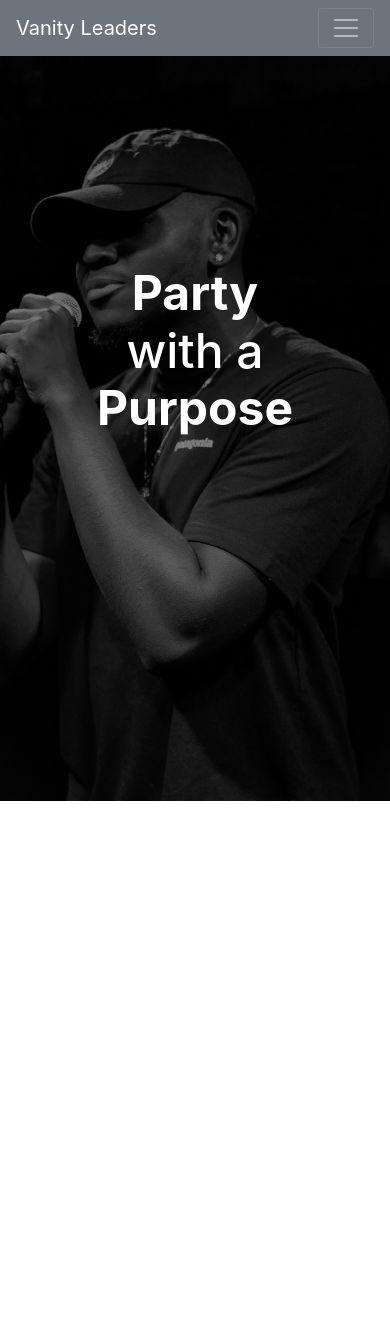
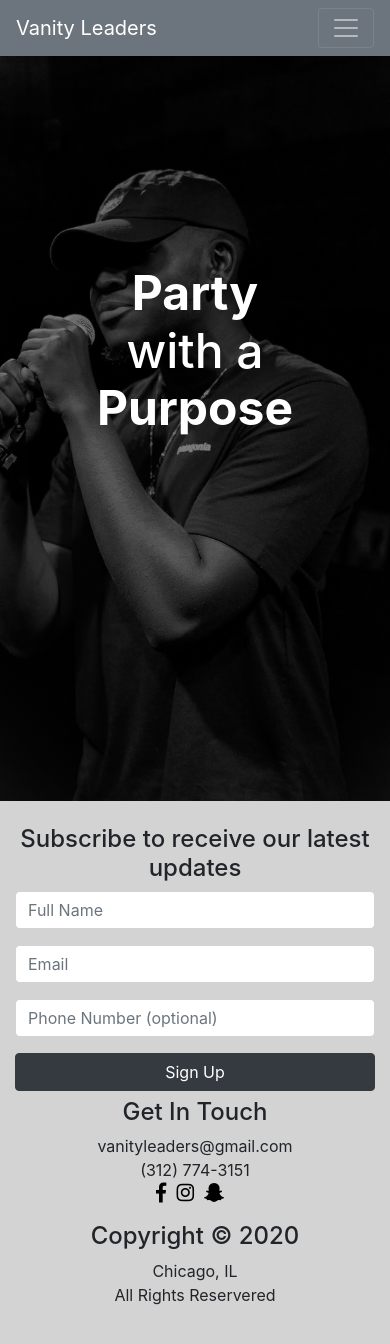
Before and after one commit to wmireku21/vanityleaders, a React (Create React App) app in the folder client/: page / in a window 390 px wide. Shown: the top 1344 px of the page. Before the commit the page ends 844 px from the top, so only its background shows below. Built offline with nearby package versions, Linux system fonts and the light colour scheme.

Commit message:
newsletter subscription

```diff
--- a/client/public/index.html
+++ b/client/public/index.html
@@ -15,6 +15,11 @@
       user's mobile device or desktop. See https://developers.google.com/web/fundamentals/web-app-manifest/
     -->
     <link rel="manifest" href="%PUBLIC_URL%/manifest.json" />
+    <link
+      rel="stylesheet"
+      href="https://use.fontawesome.com/releases/v5.5.0/css/all.css"
+      integrity="sha384-B4dIYHKNBt8Bc12p+WXckhzcICo0wtJAoU8YZTY5qE0Id1GSseTk6S+L3BlXeVIU"    crossorigin="anonymous"
+    />
     <!--
       Notice the use of %PUBLIC_URL% in the tags above.
       It will be replaced with the URL of the `public` folder during the build.
--- a/client/src/App.js
+++ b/client/src/App.js
@@ -8,6 +8,7 @@ import Events from './components/Events.js';
 import About from './components/About.js';
 import Gallery from './components/Gallery.js';
 import Contact from './components/Contact.js';
+import Bottom from './components/Bottom.js';
 
 import './App.css';
 
@@ -20,6 +21,7 @@ function App() {
       <Route path="/gallery" component={Gallery}/>
       <Route path="/about" component={About}/>
       <Route path="/contact" component={Contact}/>
+      <Bottom/>
     </div>
   );
 }
--- a/client/src/components/Bottom.js
+++ b/client/src/components/Bottom.js
@@ -0,0 +1,173 @@
+import React, { Component } from "react";
+import '../styles/Bottom.css';
+//import axios from 'axios';
+
+
+class Bottom extends Component {
+
+    constructor(props) {
+        super(props);
+        this.state = {
+            name: '',
+            email: '',
+            number: ''
+        }
+
+        this.handleChange = this.handleChange.bind(this);
+        this.handleSubmit = this.handleSubmit.bind(this);
+    }
+
+    handleChange = e => {
+        this.setState({ [e.target.name]: e.target.value })
+    }
+
+    handleSubmit(e) {
+        e.preventDefault();
+
+        const {name, email, number} = this.state;
+        // eslint-disable-next-line
+        {/*axios.post('/signup', {
+          name,
+          email,
+          number
+        }) */}
+
+    }
+
+    render() {
+        return (
+            <div className="footer">
+                <div className="mt-20">
+                    <br></br>
+                </div>
+                <div className="bottom-page" className="container">
+                    <div className="row">
+
+                        <div className="part col">
+                            <h4>Vanity Leaders 2020
+                            </h4>
+                            <p id="copyright"> Chicago, IL <br></br>
+                            Copyright 2020 &copy; Vanity Leaders </p>
+                        </div>
+                        <div className="part col-6" >
+                            <h4> Subscribe to receive our latest updates</h4>
+                            <form action="/signup" method="POST">
+                                <div class="form-group">
+                                    <input
+                                    type="text"
+                                    name="fullName"
+                                    id="full-name"
+                                    class="form-control"
+                                    placeholder="Full Name"
+                                    />
+                                </div>
+                                <div class="form-group">
+                                    <input
+                                    type="email"
+                                    name="email"
+                                    id="email"
+                                    class="form-control"
+                                    placeholder="Email"
+                                    />
+                                </div>
+                                <div class="form-group">
+                                    <input
+                                    type="text"
+                                    name="number"
+                                    id="number"
+                                    class="form-control"
+                                    placeholder="Phone Number (optional)"
+                                    />
+                                </div>
+                                <button id="submit" type="submit" class="btn btn-dark btn-block">
+                                    Sign Up
+                                </button>
+                            </form>
+                        </div>
+                        <div className="part col">
+                           <h4>Get In Touch</h4>
+                           <p>
+                           Vanity Leaders<br></br>
+                           vanityleaders@gmail.com<br></br>
+                           (312) 774-3151
+                           </p>
+                            {/*<a href="/"><FaFacebookF size="18px" color="white" className="mr-3"/></a>
+                            <a href="https://www.instagram.com/vanityleaders/"><FaInstagram size="18px" color="white" className="mr-3"/></a>
+                            <a href=""><FaSnapchatGhost size="18px" color="white"/></a>*/}
+                        </div>
+                    </div>
+                </div>
+                <div class="part1">
+                    <div className="container" >
+                            <h4 style={{textAlign: 'center'}}> Subscribe to receive our latest updates</h4>
+                            <form action="/signup" method="POST">
+                                <div class="form-group">
+                                    <input
+                                    type="text"
+                                    name="fullName"
+                                    id="full-name"
+                                    class="form-control"
+                                    placeholder="Full Name"
+                                    />
+                                </div>
+                                <div class="form-group">
+                                    <input
+                                    type="email"
+                                    name="email"
+                                    id="email"
+                                    class="form-control"
+                                    placeholder="Email"
+                                    />
+                                </div>
+                                <div class="form-group">
+                                    <input
+                                    type="text"
+                                    name="number"
+                                    id="number"
+                                    class="form-control"
+                                    placeholder="Phone Number (optional)"
+                                    />
+                                </div>
+                                <button id="submit" type="submit" class="btn btn-dark btn-block">
+                                    Sign Up
+                                </button>
+                            </form>
+                        </div>
+                        <div class="container" style={{paddingTop: '7px'}}>
+                           <div class="row text-center">
+                                <div class="col-sm-6">
+                                    <h4>Get In Touch</h4>
+                                    <p>
+                                    vanityleaders@gmail.com<br></br>
+                                    (312) 774-3151<br></br>
+                                    <a href="https://www.facebook.com/Vanity-Leaders-104289611177277/?__tn__=%2Cd%2CP-R&eid=ARDX3A1cL92_I3pStCE4lcCJ3EHTQh6okF3NkDSmh_U-yinUq3x8KWDP4WnzYx1rVQtpAxUZh_22sPtC"><i class="ico fab fa-facebook-f"></i></a>
+                                    <a href="https://www.instagram.com/vanityleaders/"><i class="ico fab fa-instagram"></i></a>
+                                    <i class="ico fab fa-snapchat-ghost"></i>
+
+                                    </p>
+                                </div>
+                                <div className="col-sm-6">
+                                    <h4>Copyright &copy; 2020
+                                    </h4>
+                                    <p id="copyright"> Chicago, IL <br></br>
+                                    All Rights Reservered </p>
+
+                                </div>
+
+                           </div>
+                        </div>
+
+                </div>
+                <div className="mb-20">
+                    <br></br>
+                </div>
+            </div>
+        );
+    }
+
+
+
+
+}
+
+export default Bottom;
--- a/client/src/components/Events.js
+++ b/client/src/components/Events.js
@@ -5,6 +5,8 @@ class Events extends Component {
     return (
         <div>
             events
+
+
         </div>
     );
   }
--- /dev/null
+++ b/client/src/styles/Bottom.css
@@ -0,0 +1,30 @@
+.footer {
+    background-color: lightgray;
+}
+
+#submit:hover {
+    color: white;
+}
+
+.part1 {
+    display: none;
+}
+
+
+@media screen and (max-width:750px) {
+    .part1 {
+        display: block;
+        width: 100%;
+    }
+
+    .part {
+        display: none;
+    }
+
+    .ico {
+        color: black;
+        font-size: 20px;
+        padding-right: 10px;
+    }
+
+}
```
Also changed, not shown: client/src/components/Contact.js (+10 -0 lines).
